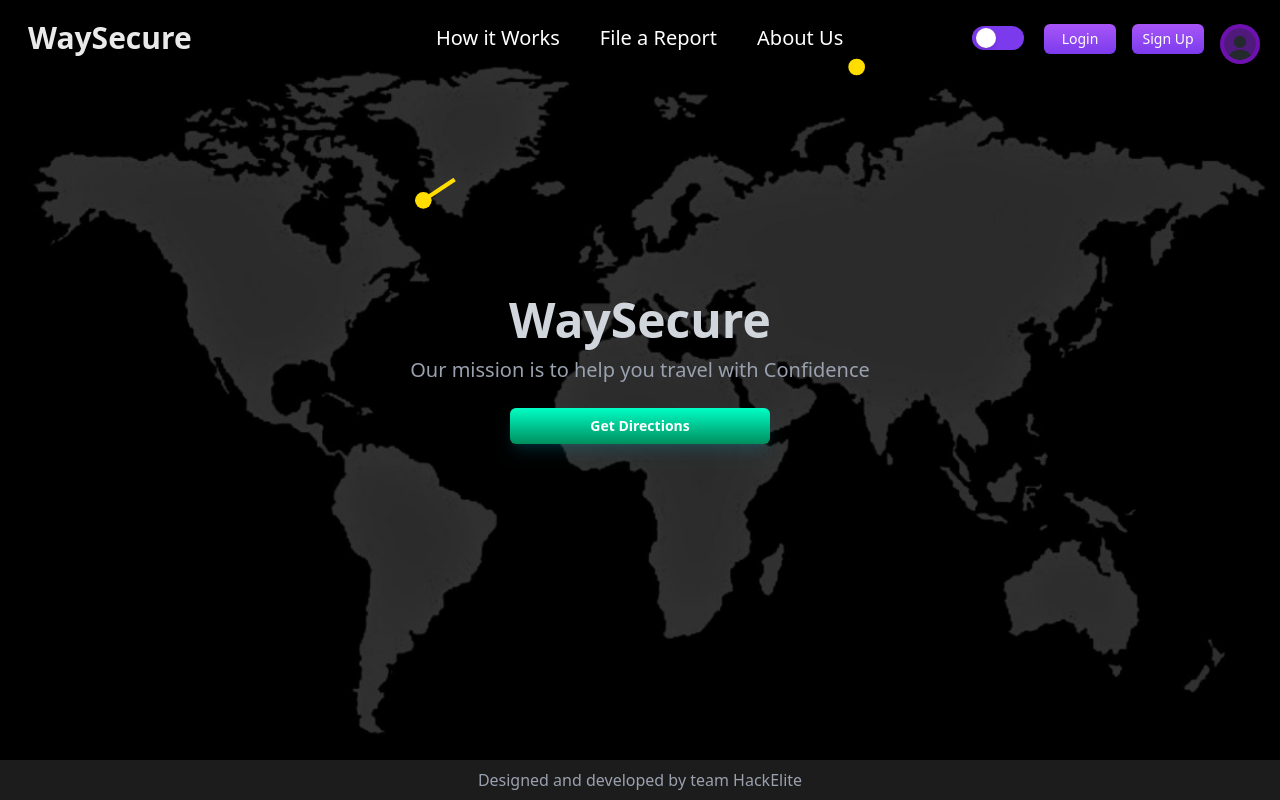
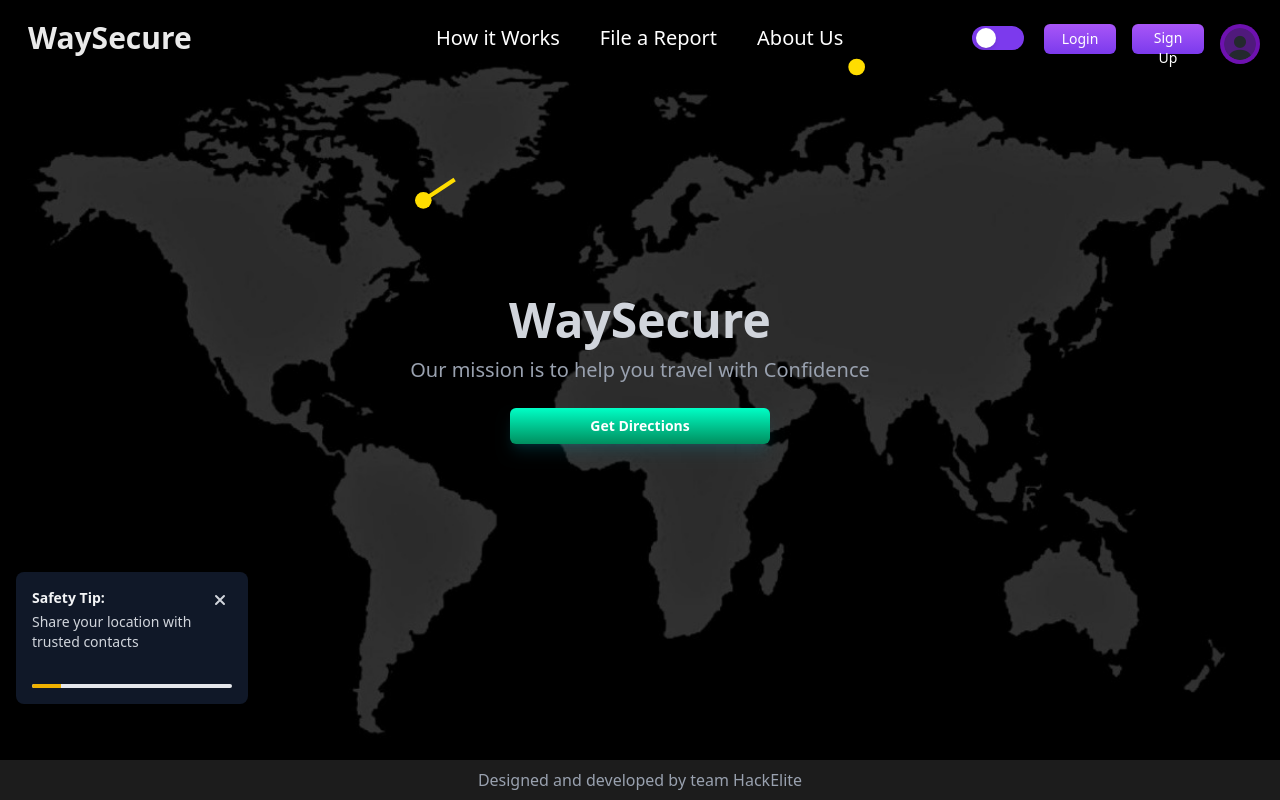
Before and after one commit to RAJWARDHAN-B/safetyRoutes, a React (Vite) app: page / in a window 1280 px wide. Built offline with nearby package versions, Linux system fonts and the light colour scheme.

Commit message:
Safety popup added

```diff
--- a/src/LandingPage.jsx
+++ b/src/LandingPage.jsx
@@ -1,9 +1,104 @@
-import React, { useState } from "react";
+import React, { useState, useEffect } from "react";
 import { useNavigate } from "react-router-dom";
 import darkMapBg from './assets/darkmapbg.jpg';
 import lightMapBg from './lightmapbg.png';
 import profileIcon from './profileicon.png';
 import { motion } from 'framer-motion';
+
+const CloseIcon = () => (
+  <svg
+    width="16"
+    height="16"
+    viewBox="0 0 16 16"
+    fill="none"
+    xmlns="http://www.w3.org/2000/svg"
+  >
+    <path
+      d="M12 4L4 12M4 4L12 12"
+      stroke="currentColor"
+      strokeWidth="2"
+      strokeLinecap="round"
+      strokeLinejoin="round"
+    />
+  </svg>
+);
+
+const SafetyTipsPopup = ({ isLightMode }) => {
+  const [isVisible, setIsVisible] = useState(true);
+  const [currentTipIndex, setCurrentTipIndex] = useState(0);
+  const [isTransitioning, setIsTransitioning] = useState(false);
+
+  const safetyTips = [
+    "Stay aware of your surroundings while traveling",
+    "Share your location with trusted contacts",
+    "Keep emergency numbers saved offline",
+    "Stick to well-lit and populated routes",
+    "Trust your instincts - if something feels off, take a different path",
+    "Plan your route ahead of time",
+    "Keep your valuables secure and out of sight",
+    "Stay in contact with friends or family during travel"
+  ];
+
+  useEffect(() => {
+    const interval = setInterval(() => {
+      setIsTransitioning(true);
+      setTimeout(() => {
+        setCurrentTipIndex((prev) => (prev + 1) % safetyTips.length);
+        setIsTransitioning(false);
+      }, 500);
+    }, 4000);
+
+    return () => clearInterval(interval);
+  }, []);
+
+  if (!isVisible) return null;
+
+  return (
+    <div className={`fixed bottom-24 left-4 max-w-xs p-4 rounded-lg shadow-lg z-50 transition-all duration-300 ${
+      isLightMode
+        ? 'bg-gray-400 text-gray-800 shadow-gray-200'
+        : 'bg-gray-900 text-white shadow-black/20'
+    }`}>
+      <div className="flex items-start justify-between">
+        <div className="flex-1">
+          <h4 className={`text-sm font-semibold mb-1 ${
+            isLightMode ? 'text-gray-900' : 'text-gray-100'
+          }`}>
+            Safety Tip:
+          </h4>
+          <div className="relative h-15">
+            <p className={`text-sm absolute w-full transition-all duration-500 ${
+              isTransitioning ? 'opacity-0 transform -translate-y-2' : 'opacity-100 transform translate-y-0'
+            } ${isLightMode ? 'text-blue-900' : 'text-gray-300'}`}>
+              {safetyTips[currentTipIndex]}
+            </p>
+          </div>
+        </div>
+        <button
+          onClick={() => setIsVisible(false)}
+          className={`ml-2 p-1 rounded-full transition-colors ${
+            isLightMode
+              ? 'hover:bg-gray-100 text-gray-600'
+              : 'hover:bg-gray-800 text-gray-300'
+          }`}
+        >
+          <CloseIcon />
+        </button>
+      </div>
+      {/* Progress bar */}
+      <div className="mt-3 h-1 w-50 bg-gray-200 rounded-full overflow-hidden">
+        <div
+          className={`h-full transition-all duration-300 ${
+            isLightMode ? 'bg-blue-500' : 'bg-yellow-500'
+          }`}
+          style={{
+            width: `${((currentTipIndex % safetyTips.length) / (safetyTips.length - 1)) * 100}%`
+          }}
+        />
+      </div>
+    </div>
+  );
+};
 
 const MissionPathAnimation = ({ isLightMode }) => {
   return (
@@ -15,7 +110,7 @@ const MissionPathAnimation = ({ isLightMode }) => {
         <motion.path
           d="M20,140 L80,100 L140,140 L200,100 L260,140 L280,60"
           fill="none"
-          stroke={isLightMode ? '#0000FF' : '#FFDD00'}  // Light mode: Blue, Dark mode: Yellow
+          stroke={isLightMode ? '#0000FF' : '#FFDD00'}
           strokeWidth="2.5"
           strokeDasharray="10"
           initial={{ pathLength: 0 }}
@@ -93,15 +188,18 @@ const LandingPage = () => {
           </button>
         </div>
       </div>
+
       <div className={`absolute top-5 left-7 text-3xl font-extrabold transition-all z-30 ${isLightMode ? "text-gray-900" : "text-[#EAEAEA]"}`}>WaySecure</div>
+
       <div className={`flex-1 flex flex-col items-center justify-center text-center px-6 ${isLightMode ? "bg-gray-100" : "bg-gradient-to-b from-[#1C1C1C] to-[#0A0A0A]"}`}>
         <h1 className={`text-5xl font-bold transition-all z-20 ${isLightMode ? "text-gray-900" : "text-gray-300"}`}>WaySecure</h1>
         <p className={`mt-3 text-xl transition-all z-20 ${isLightMode ? "text-gray-700" : "text-gray-400"}`}>Our mission is to help you travel with Confidence</p>
+
         {/* Get Directions Button */}
         <button
           className={`mt-6 px-20 py-2 text-sm font-semibold rounded-md transition-all z-20
             ${isLightMode
-              ? "bg-[#6EE7B7] text-black hover:bg-[#34D399]" // Light Green in Light Mode
+              ? "bg-[#6EE7B7] text-black hover:bg-[#34D399]"
               : "bg-gradient-to-b from-[#00FFC6] to-[#008F5F] text-white hover:from-[#66FFA9] hover:to-[#006B4F] shadow-lg shadow-cyan-500/15"
             }`}
           onClick={() => navigate("/map")}
@@ -109,12 +207,13 @@ const LandingPage = () => {
           Get Directions
         </button>
       </div>
+
       <div className="absolute top-6 right-5 flex space-x-4 z-30">
         <button
-          className={`w-18 h-7.5 text-sm rounded-md transition font-medium
+          className={`w-18 h-7.5 text-sm rounded-md transition font-medium px-4 py-1
             ${isLightMode
-              ? "bg-[#D8B4FE] text-black hover:bg-[#C084FC]" // Light Purple in Light Mode
-              : "bg-gradient-to-b from-[#A855F7] to-[#7C3AED] text-white hover:from-[#C084FC] hover:to-[#9333EA]" // Neon Purple + Gradient in Dark Mode
+              ? "bg-[#D8B4FE] text-black hover:bg-[#C084FC]"
+              : "bg-gradient-to-b from-[#A855F7] to-[#7C3AED] text-white hover:from-[#C084FC] hover:to-[#9333EA]"
             }`}
           onClick={() => navigate("/login")}
         >
@@ -122,10 +221,10 @@ const LandingPage = () => {
         </button>
 
         <button
-          className={`w-18 h-7.5 text-sm rounded-md transition font-medium
+          className={`w-18 h-7.5 text-sm rounded-md transition font-medium px-4 py-1
             ${isLightMode
-              ? "bg-[#D8B4FE] text-black hover:bg-[#C084FC]" // Light Purple in Light Mode
-              : "bg-gradient-to-b from-[#A855F7] to-[#7C3AED] text-white hover:from-[#C084FC] hover:to-[#9333EA]" // Neon Purple + Gradient in Dark Mode
+              ? "bg-[#D8B4FE] text-black hover:bg-[#C084FC]"
+              : "bg-gradient-to-b from-[#A855F7] to-[#7C3AED] text-white hover:from-[#C084FC] hover:to-[#9333EA]"
             }`}
           onClick={() => navigate("/signup")}
         >
@@ -139,6 +238,9 @@ const LandingPage = () => {
           <img src={profileIcon} alt='profile' className="w-full h-full object-cover rounded-full" />
         </button>
       </div>
+
+      <SafetyTipsPopup isLightMode={isLightMode} />
+
       <footer className={`w-full text-center py-2 mt-5 z-60 ${isLightMode ? "bg-gray-200 text-gray-800" : "bg-[#1C1C1C] text-gray-400"}`}>
         Designed and developed by team HackElite
       </footer>
```
Lines whose indentation alone changed are shown as unchanged.
